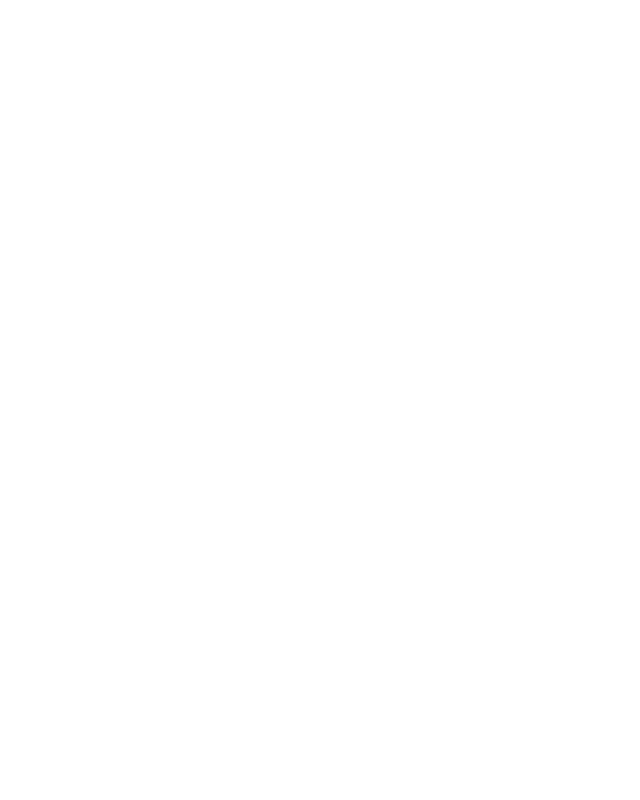
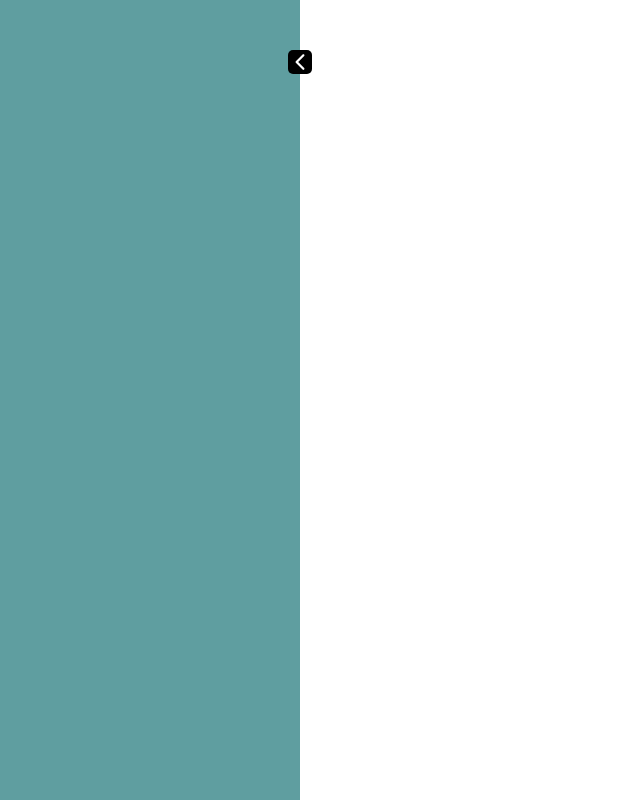
Before and after one commit to faribaghorbani/Drawer-Design, a React (Create React App) app: page / in a window 1280 px wide. Shown: the whole page, without its empty margins (0-640 px from the left). Built offline with nearby package versions, Linux system fonts and the light colour scheme.

Commit message:
feat: add arrow indicator with width animation
- add arrays for the 3 section of the sidebar contents

```diff
--- /dev/null
+++ b/src/Assets/Style/sidebar.scss
@@ -0,0 +1,24 @@
+.sidebar {
+    position: fixed;
+    background-color: cadetblue;
+    width: 300px;
+    height: 100%;
+    transition: width ease-in-out 0.5s;
+
+    .arrow-indicator {
+        display: flex;
+        justify-content: center;
+        align-items: center;
+        border-radius: 5px;
+        cursor: pointer;
+        position: absolute;
+        right: 0; top: 50px;
+        transform: translateX(50%);
+        background-color: black;
+
+        .icon {
+            font-size: 1.5rem;
+            color: white;
+        }
+    }
+}
--- a/src/Components/Sidebar.js
+++ b/src/Components/Sidebar.js
@@ -1,9 +1,53 @@
-import React from 'react'
+import React, { useState } from 'react'
+import '../Assets/Style/sidebar.scss'
+
+import { GrDocumentPerformance } from 'react-icons/gr'
+import { MdOutlineSpaceDashboard, MdEventNote } from 'react-icons/md'
+import { RiHotspotLine } from 'react-icons/ri'
+import { FiThumbsUp } from 'react-icons/fi'
+import { BiCheckShield } from 'react-icons/bi'
+import { AiOutlineInbox } from 'react-icons/ai'
+import { VscPaintcan } from 'react-icons/vsc'
+
+import { IoIosArrowBack, IoIosArrowForward } from 'react-icons/io'
+
+const analytics = [
+    {logo: <MdOutlineSpaceDashboard className='icon' />, title: "Dashboard"},
+    {logo: <GrDocumentPerformance className='icon'/>, title: "Performance"}
+]
+
+const contents = [
+    {logo: <MdEventNote className='icon' />, title: "Guides"},
+    {logo: <RiHotspotLine className='icon'/>, title: "Hotspots"},
+    {logo: <BiCheckShield className='icon'/>, title: "Checklists"},
+    {logo: <FiThumbsUp className='icon'/>, title: "NPS"}
+]
+
+const customizations = [
+    {logo: <AiOutlineInbox className='icon' />, title: "Segments"},
+    {logo: <VscPaintcan className='icon'/>, title: "Themes"}
+]
 
 const Sidebar = () => {
+    const [open, setOpen] = useState(true)
+
+    const handleOpenStatus = () => {
+        setOpen(prevState => !prevState)
+    }
+
     return (
-        <div>
-
+        <div className='sidebar' style={{ width: open? '300px':'50px' }}>
+            <div className='arrow-indicator'>
+                {open? <IoIosArrowBack
+                onClick={handleOpenStatus}
+                className='icon'
+                />
+                : <IoIosArrowForward
+                onClick={handleOpenStatus}
+                className='icon'
+                />
+                }
+            </div>
         </div>
     )
 }
```
